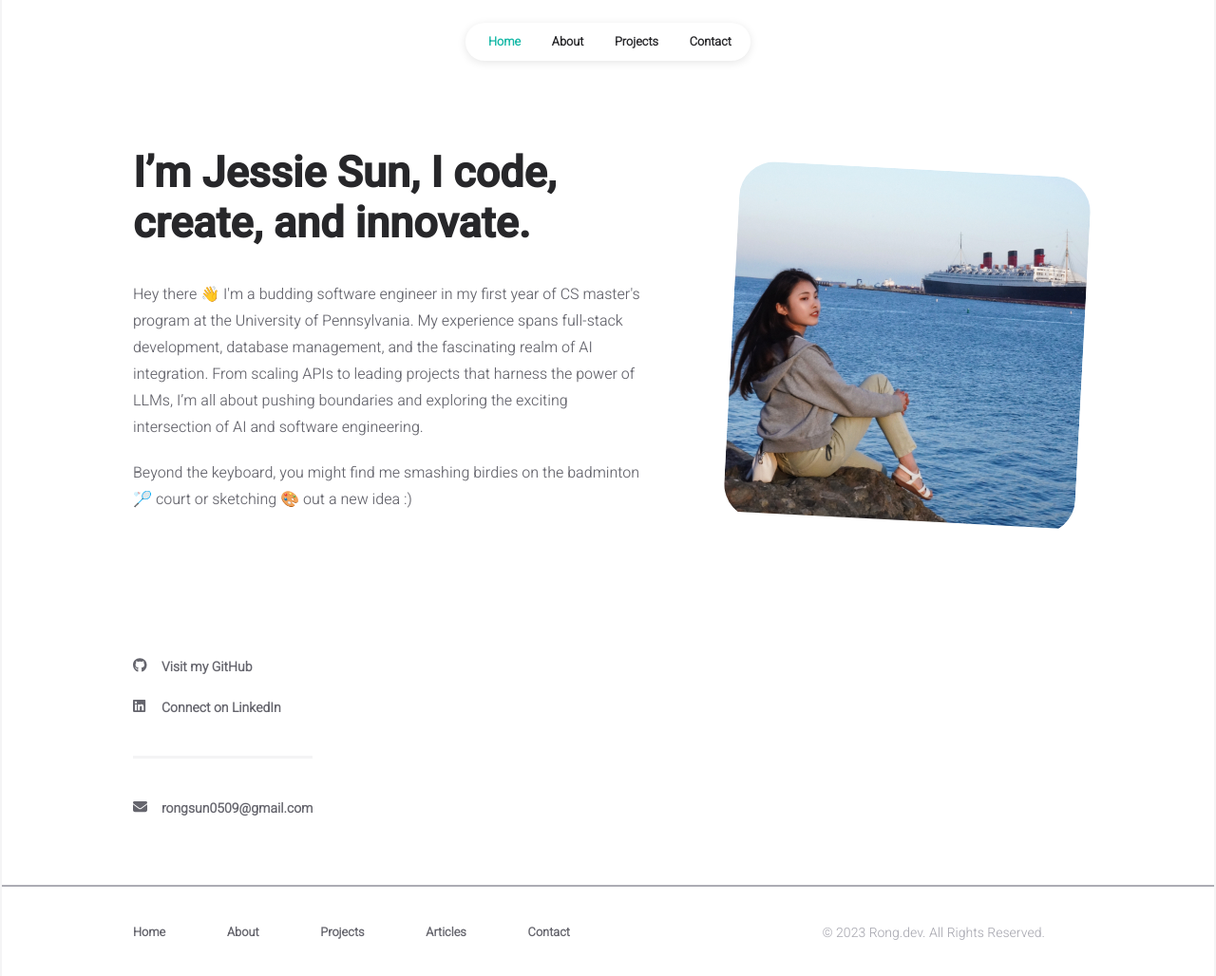
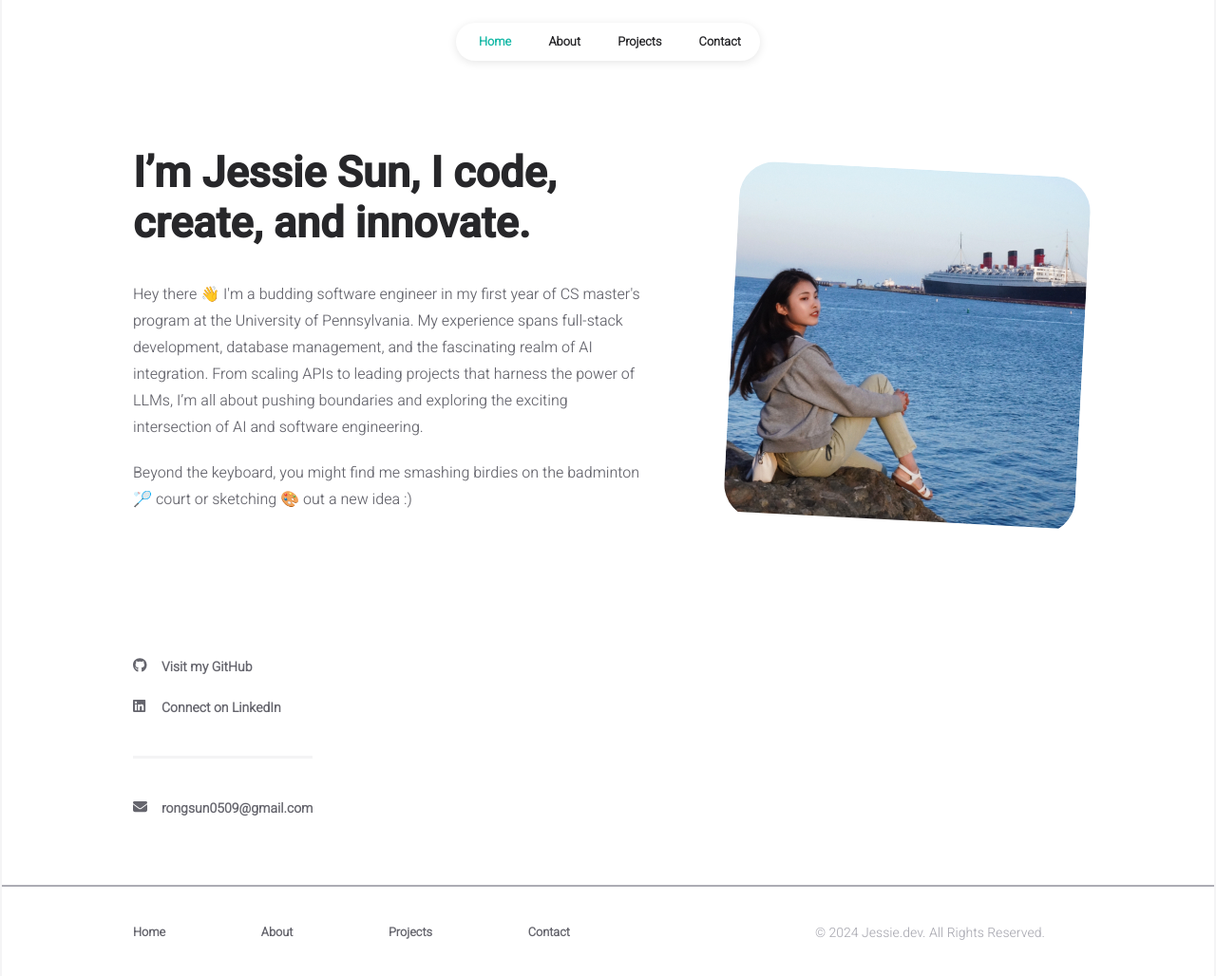
Before and after one commit to jessie-sr/myportfolio, a React (Create React App) app: page / in a window 1280 px wide. Shown: the top 1028 px of the page at 95% size. Built offline with nearby package versions, Linux system fonts and the light colour scheme.

Commit message:
Updated contact

```diff
--- a/src/components/common/footer.jsx
+++ b/src/components/common/footer.jsx
@@ -19,9 +19,6 @@ const Footer = () => {
 							<Link to="/projects">Projects</Link>
 						</li>
 						<li className="footer-nav-link-item">
-							<Link to="/articles">Articles</Link>
-						</li>
-						<li className="footer-nav-link-item">
 							<Link to="/contact">Contact</Link>
 						</li>
 					</ul>
@@ -29,7 +26,7 @@ const Footer = () => {
 
 				<div className="footer-credits">
 					<div className="footer-credits-text">
-						© 2023 Rong.dev. All Rights Reserved.
+						© 2024 Jessie.dev. All Rights Reserved.
 					</div>
 				</div>
 			</div>
--- a/src/components/common/styles/navBar.css
+++ b/src/components/common/styles/navBar.css
@@ -17,7 +17,7 @@
 }
 
 .nav-background {
-	width: 300px;
+	width: 320px;
 	height: 40px;
 	padding-left: 0%;
 	padding-right: 0%;
```
